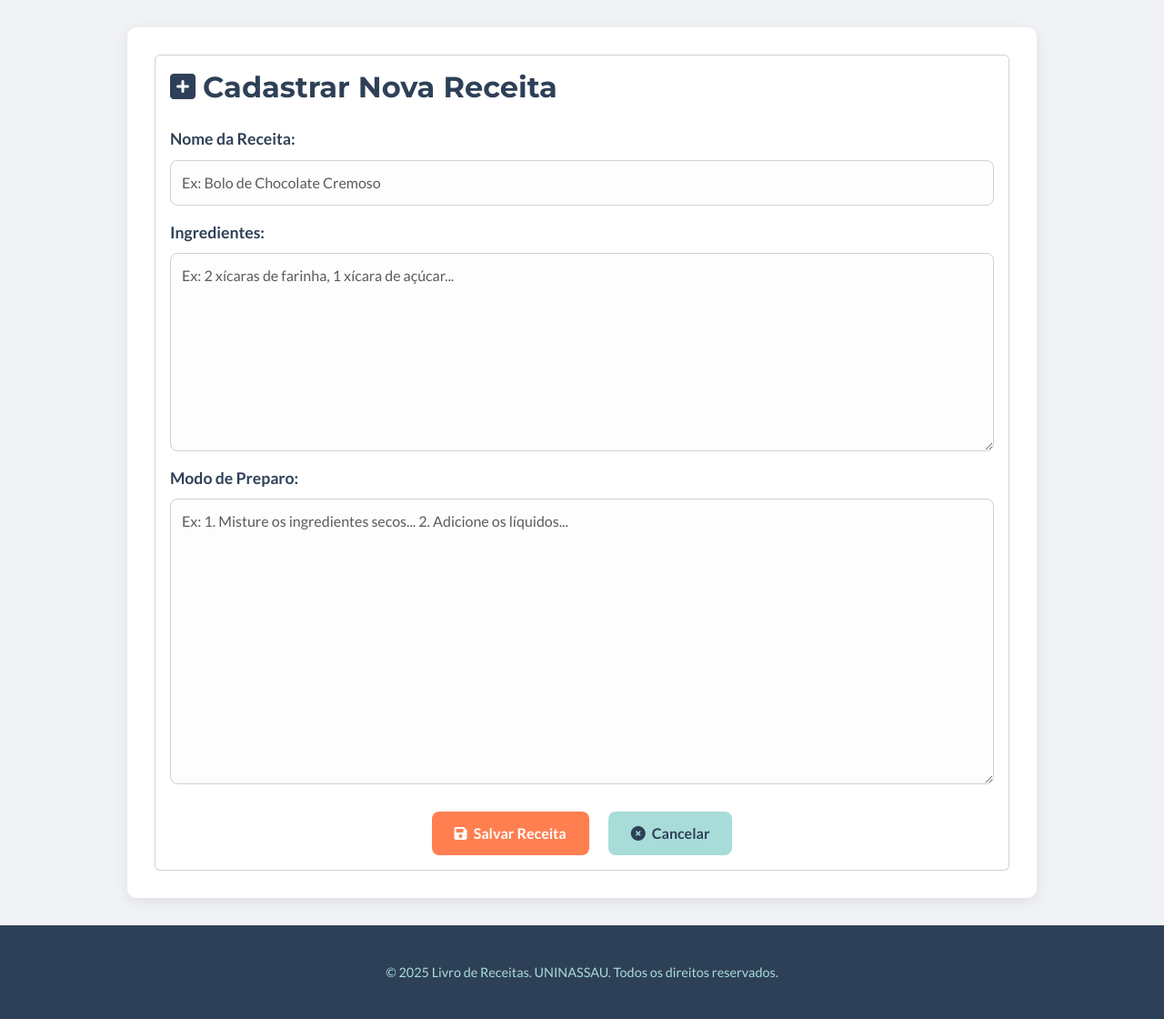
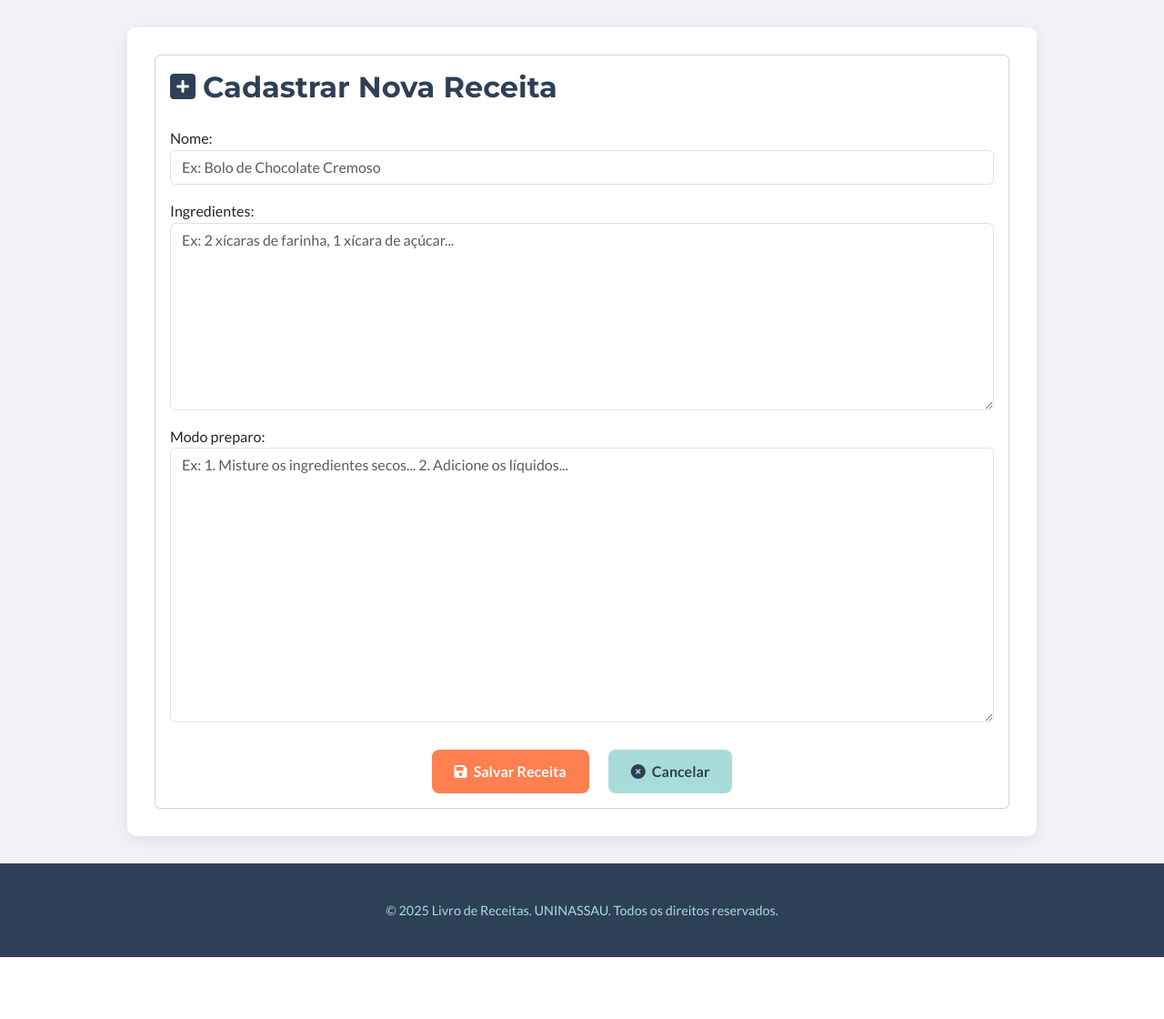
Before and after one commit to DanielSimplicioP/Receitas, a Django app: template core/templates/core/form_receita.html in a window 1280 px wide. Shown: the part 98-1218 px from the top of the page at 91% size. After the commit the page ends 1150 px from the top, so only its background shows below. Run offline with Django 5.2, Linux system fonts and the light colour scheme; the template is opened without the code that fills it: values that come from a table or form of the project are taken from there, others are empty.

Commit message:
feat: use ModelForm for Receita and update form template

```diff
--- /dev/null
+++ b/core/forms.py
@@ -0,0 +1,13 @@
+from django import forms
+from .models import Receita
+
+
+class ReceitaForm(forms.ModelForm):
+    class Meta:
+        model = Receita
+        fields = ['nome', 'ingredientes', 'modo_preparo']
+        widgets = {
+            'nome': forms.TextInput(attrs={'class': 'form-control', 'placeholder': 'Ex: Bolo de Chocolate Cremoso'}),
+            'ingredientes': forms.Textarea(attrs={'class': 'form-control', 'rows': 8, 'placeholder': 'Ex: 2 xícaras de farinha, 1 xícara de açúcar...'}),
+            'modo_preparo': forms.Textarea(attrs={'class': 'form-control', 'rows': 12, 'placeholder': 'Ex: 1. Misture os ingredientes secos... 2. Adicione os líquidos...'}),
+        }
--- a/core/templates/core/form_receita.html
+++ b/core/templates/core/form_receita.html
@@ -6,21 +6,34 @@
         <div class="card-body">
             <h2 class="mb-4"><i class="fas fa-plus-square me-2"></i>Cadastrar Nova Receita</h2>
 
-            <form method="POST" class="form-receita">
+      <form method="POST" novalidate>
         {% csrf_token %}
-                <div class="mb-3 form-group">
-                    <label for="nome" class="form-label">Nome da Receita:</label>
-                    <input type="text" name="nome" id="nome" class="form-control" required placeholder="Ex: Bolo de Chocolate Cremoso">
+        {% if form.non_field_errors %}
+          <div class="alert alert-danger">{{ form.non_field_errors }}</div>
+        {% endif %}
+
+        <div class="mb-3">
+          {{ form.nome.label_tag }}
+          {{ form.nome }}
+          {% if form.nome.errors %}
+            <div class="invalid-feedback d-block">{{ form.nome.errors.0 }}</div>
+          {% endif %}
         </div>
 
-                <div class="mb-3 form-group">
-                    <label for="ingredientes" class="form-label">Ingredientes:</label>
-                    <textarea name="ingredientes" id="ingredientes" class="form-control" rows="8" required placeholder="Ex: 2 xícaras de farinha, 1 xícara de açúcar..."></textarea>
+        <div class="mb-3">
+          {{ form.ingredientes.label_tag }}
+          {{ form.ingredientes }}
+          {% if form.ingredientes.errors %}
+            <div class="invalid-feedback d-block">{{ form.ingredientes.errors.0 }}</div>
+          {% endif %}
         </div>
 
-                <div class="mb-3 form-group">
-                    <label for="modo_preparo" class="form-label">Modo de Preparo:</label>
-                    <textarea name="modo_preparo" id="modo_preparo" class="form-control" rows="12" required placeholder="Ex: 1. Misture os ingredientes secos... 2. Adicione os líquidos..."></textarea>
+        <div class="mb-3">
+          {{ form.modo_preparo.label_tag }}
+          {{ form.modo_preparo }}
+          {% if form.modo_preparo.errors %}
+            <div class="invalid-feedback d-block">{{ form.modo_preparo.errors.0 }}</div>
+          {% endif %}
         </div>
 
         <div class="acoes text-center">
```
Also changed, not shown: core/views.py (+8 -14 lines). Lines whose indentation alone changed are shown as unchanged.
